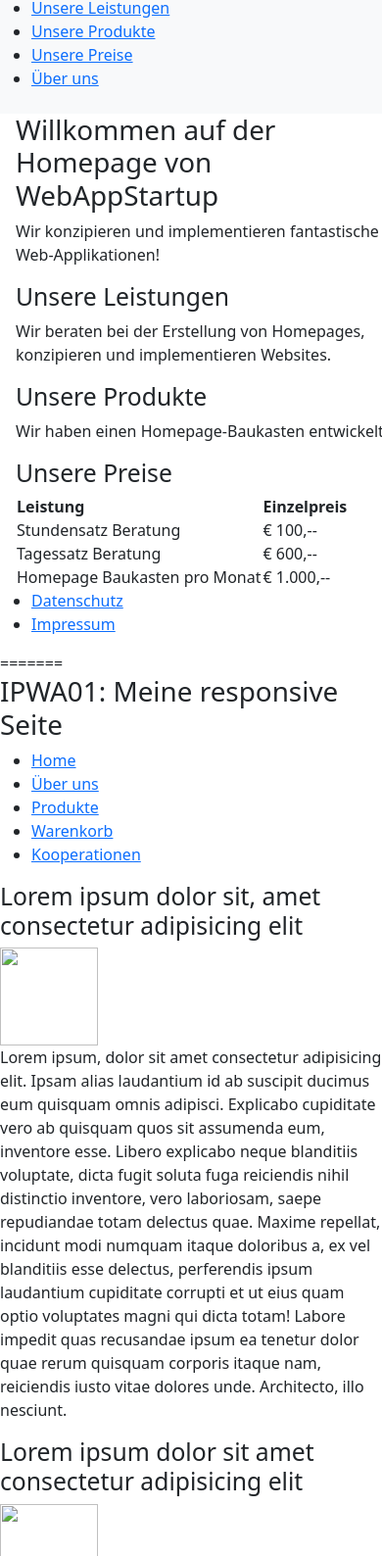
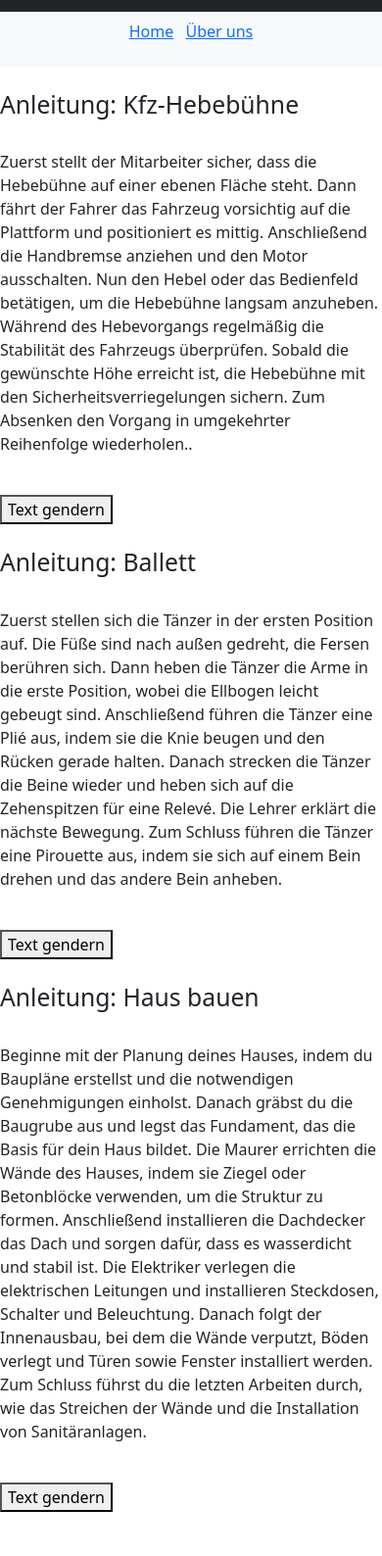
Before and after one commit to DanielO815/Gender-Automat, a plain HTML site: page index.html in a window 390 px wide. Shown: the part 146-1734 px from the top of the page at 98% size. Drawn offline with nearby package versions, Linux system fonts and the light colour scheme.

Commit message:
Update index.html

```diff
--- a/index.html
+++ b/index.html
@@ -1,193 +1,156 @@
 <<<<<<< HEAD
-<!DOCTYPE html>
-<html lang="de">
-    <header>
-        <title>Homepage WebAppStartup</title>
-        <link href="https://cdn.jsdelivr.net/npm/bootstrap@5.3.3/dist/css/bootstrap.min.css"
-        rel="stylesheet"
-        integrity="sha384-QWTKZyjpPEjISv5WaRU9OFeRpok6YctnYmDr5pNlyT2bRjXh0JMhjY6hW+ALEwIH"
-        crossorigin="anonymous"/>
-
-        <nav>
-            <ul class="bg-dark text-light text-end">
-
-                <li class="d-inline">
-
-                <form>
-
-                <input class="me-3" type="text" name="suche" placeholder="Suche">
-
-                </form>
-
-                </li>
-            <div class="me-3">
-                <li class="d-inline"><a
-                href="https://www.instagram.com/WebAppStartup">Instagram</a></li>
-                <li class="d-inline"><a
-                href="https://www.facebook.com/WebAppStartup">Facebook</a></li>
-                <li class="d-inline"><a
-                href="contact.html">Kontakt</a></li>
-            </div>
-            </ul>
-        </nav>
-        </header>
-<body>
-    <main>
-    <div class="row">
-    <div class="col-lg–4 col-md-6col-sm–12">
-      <nav class="navbar bg-light">
-        <ul>
-        <li><a href="home.html">Homepage</a></li>
-        <li><a href="services.html">Unsere Leistungen</a></li>
-        <li><a href="products.html">Unsere Produkte</a></li>
-        <li><a href="prices.html">Unsere Preise</a></li>
-        <li><a href="about.html">Über uns</a></li>
-        </ul>
-      </nav>
-    </div>
-    <div class="col-lg–8 col-sm–12 ms-3">
-      <section>
-        <h1>Willkommen auf der Homepage von WebAppStartup</h1>
-        <p>
-        Wir konzipieren und implementieren fantastische Web-Applikationen!
-        </p>
-      </section>
-      <section>
-        <h2>Unsere Leistungen</h2>
-        <p>
-        Wir beraten bei der Erstellung von Homepages, konzipieren und implementieren Websites.
-        </p>
-      </section>
-      <section>
-        <h2>Unsere Produkte</h2>
-        <p>
-        Wir haben einen Homepage-Baukasten entwickelt.
-        </p>
-      </section>
-      <section>
-        <h2>Unsere Preise</h2>
-      </section>
-
-        <table>
-            <thead>
-            <tr>
-            <th>Leistung</th>
-            <th>Einzelpreis</th>
-            </tr>
-            </thead>
-            <tbody>
-            <tr>
-            <td>Stundensatz Beratung</td>
-            <td>&euro; 100,--</td>
-            </tr>
-            <tr>
-            <td>Tagessatz Beratung</td>
-            <td>&euro; 600,--</td>
-            </tr>
-            <tr>
-            <td>Homepage Baukasten pro Monat</td>
-            <td>&euro; 1.000,--</td>
-            </tr>
-            </tbody>
-            </table>
-    </div>
-    </div>
-    </main>
-</body>
-<footer>
-    <nav>
-    <ul>
-    <li><a href="privacy.html">Datenschutz</a></li>
-    <li><a href="imprint.html">Impressum</a></li>
-    </ul>
-    </nav>
-    </footer>
-</html>
-=======
 <!DOCTYPE html>
 
 <html lang="de">
   <head>
+    <style>#impressum,#datenschutz,#uberuns{display:none}</style>
     <meta name="viewport" content="width=device-width, initial-scale=1.0" />
-    <title>IPWA01: Meine responsive Seite</title>
-    <link rel="stylesheet" href="styles.css" />
+    <title>Gender Automat</title>
+
+    <link
+      href="https://cdn.jsdelivr.net/npm/bootstrap@5.3.3/dist/css/bootstrap.min.css"
+      rel="stylesheet"
+      integrity="sha384-QWTKZyjpPEjISv5WaRU9OFeRpok6YctnYmDr5pNlyT2bRjXh0JMhjY6hW+ALEwIH"
+      crossorigin="anonymous"/>
+    <script src="https://cdn.jsdelivr.net/npm/gender.js"></script>
   </head>
 
   <body>
-    <header>
-      <h1>IPWA01: Meine responsive Seite</h1>
+    <header class="bg-dark text-light text-center py-3">
+      <h1 class="display-1 text-center">Gender-Automat</h1>
+      <h2 class="display-6">Texte automatisch gendern!</h2>
     </header>
 
-    <nav>
-      <ul>
-        <li><a href="#">Home</a></li>
-        <li><a href="#">Über uns</a></li>
-        <li><a href="#">Produkte</a></li>
-        <li><a href="#">Warenkorb</a></li>
-        <li><a href="#">Kooperationen</a></li>
+    <nav class="navbar bg-light">
+      <ul class="list-inline justify-content-center mx-auto">
+        <li class="list-inline-item"><a href="javascript:void(0);" onclick="zeigeHome()">Home</a></li>
+        <li class="list-inline-item"><a href="javascript:void(0);" onclick="subSitecontent('uberuns')">Über uns</a></li>
+
       </ul>
     </nav>
 
     <main>
-      <article>
-        <h2>Lorem ipsum dolor sit, amet consectetur adipisicing elit</h2>
-        <img src="images/image1.webp" width="100" />
-        <p>
-          Lorem ipsum, dolor sit amet consectetur adipisicing elit. Ipsam alias
-          laudantium id ab suscipit ducimus eum quisquam omnis adipisci.
-          Explicabo cupiditate vero ab quisquam quos sit assumenda eum,
-          inventore esse. Libero explicabo neque blanditiis voluptate, dicta
-          fugit soluta fuga reiciendis nihil distinctio inventore, vero
-          laboriosam, saepe repudiandae totam delectus quae. Maxime repellat,
-          incidunt modi numquam itaque doloribus a, ex vel blanditiis esse
-          delectus, perferendis ipsum laudantium cupiditate corrupti et ut eius
-          quam optio voluptates magni qui dicta totam! Labore impedit quas
-          recusandae ipsum ea tenetur dolor quae rerum quisquam corporis itaque
-          nam, reiciendis iusto vitae dolores unde. Architecto, illo nesciunt.
+      <div id="main-content" class="row">
+        <article  class="col-lg-4 col-md-6 col-sm-12">
+            <br>
+            <h2>Anleitung: Kfz-Hebebühne</h2>
+            <br>
+            <p id="Hebebühne">
+                Zuerst stellt der Mitarbeiter sicher, dass die Hebebühne auf einer ebenen Fläche steht.
+                Dann fährt der Fahrer das Fahrzeug vorsichtig auf die Plattform und positioniert es mittig.
+                Anschließend die Handbremse anziehen und den Motor ausschalten. Nun den Hebel oder das Bedienfeld betätigen,
+                um die Hebebühne langsam anzuheben. Während des Hebevorgangs regelmäßig die Stabilität des Fahrzeugs überprüfen.
+                Sobald die gewünschte Höhe erreicht ist, die Hebebühne mit den Sicherheitsverriegelungen sichern.
+                Zum Absenken den Vorgang in umgekehrter Reihenfolge wiederholen..
             </p>
+            <br>
+            <button onclick="genderText('Hebebühne')">Text gendern</button>
+            <br>
         </article>
-      <article>
-        <h2>Lorem ipsum dolor sit amet consectetur adipisicing elit</h2>
-        <img src="images/image1.webp" width="100" />
-        <p>
-          Lorem ipsum, dolor sit amet consectetur adipisicing elit. Ipsam alias
-          laudantium id ab suscipit ducimus eum quisquam omnis adipisci.
-          Explicabo cupiditate vero ab quisquam quos sit assumenda eum,
-          inventore esse. Libero explicabo neque blanditiis voluptate, dicta
-          fugit soluta fuga reiciendis nihil distinctio inventore, vero
-          laboriosam, saepe repudiandae totam delectus quae. Maxime repellat,
-          incidunt modi numquam itaque doloribus a, ex vel blanditiis esse
-          delectus, perferendis ipsum laudantium cupiditate corrupti et ut eius
-          quam optio voluptates magni qui dicta totam! Labore impedit quas
-          recusandae ipsum ea tenetur dolor quae rerum quisquam corporis itaque
-          nam, reiciendis iusto vitae dolores unde. Architecto, illo nesciunt.
+        <article class="col-lg-4 col-md-6 col-sm-12">
+            <br>
+            <h2>Anleitung: Ballett</h2>
+            <br>
+            <p id="Balett">
+                Zuerst stellen sich die Tänzer in der ersten Position auf.
+                Die Füße sind nach außen gedreht, die Fersen berühren sich.
+                Dann heben die Tänzer die Arme in die erste Position,
+                wobei die Ellbogen leicht gebeugt sind. Anschließend führen die Tänzer eine Plié aus,
+                indem sie die Knie beugen und den Rücken gerade halten.
+                Danach strecken die Tänzer die Beine wieder und
+                heben sich auf die Zehenspitzen für eine Relevé.
+                Die Lehrer erklärt die nächste Bewegung.
+                Zum Schluss führen die Tänzer eine Pirouette aus,
+                indem sie sich auf einem Bein drehen und das andere Bein anheben.
             </p>
+            <br>
+            <button onclick="genderText('Balett')">Text gendern</button>
+            <br>
         </article>
-      <article>
-        <h2>Lorem ipsum dolor sit amet consectetur adipisicing elit</h2>
-        <img src="images/image1.webp" width="100" />
-        <p>
-          Lorem ipsum, dolor sit amet consectetur adipisicing elit. Ipsam alias
-          laudantium id ab suscipit ducimus eum quisquam omnis adipisci.
-          Explicabo cupiditate vero ab quisquam quos sit assumenda eum,
-          inventore esse. Libero explicabo neque blanditiis voluptate, dicta
-          fugit soluta fuga reiciendis nihil distinctio inventore, vero
-          laboriosam, saepe repudiandae totam delectus quae. Maxime repellat,
-          incidunt modi numquam itaque doloribus a, ex vel blanditiis esse
-          delectus, perferendis ipsum laudantium cupiditate corrupti et ut eius
-          quam optio voluptates magni qui dicta totam! Labore impedit quas
-          recusandae ipsum ea tenetur dolor quae rerum quisquam corporis itaque
-          nam, reiciendis iusto vitae dolores unde. Architecto, illo nesciunt.
+        <article class="col-lg-4 col-md-6 col-sm-12">
+            <br>
+            <h2>Anleitung: Haus bauen</h2>
+            <br>
+            <p id="Haus">
+                Beginne mit der Planung deines Hauses,
+                indem du Baupläne erstellst und die notwendigen Genehmigungen einholst.
+                Danach gräbst du die Baugrube aus und legst das Fundament,
+                das die Basis für dein Haus bildet. Die Maurer errichten die Wände des Hauses,
+                indem sie Ziegel oder Betonblöcke verwenden, um die Struktur zu formen.
+                Anschließend installieren die Dachdecker das Dach und sorgen dafür,
+                dass es wasserdicht und stabil ist. Die Elektriker verlegen die elektrischen
+                Leitungen und installieren Steckdosen, Schalter und Beleuchtung.
+                Danach folgt der Innenausbau, bei dem die Wände verputzt,
+                Böden verlegt und Türen sowie Fenster installiert werden.
+                Zum Schluss führst du die letzten Arbeiten durch, wie das Streichen der
+                Wände und die Installation von Sanitäranlagen.
             </p>
+            <br>
+            <button onclick="genderText('Haus')">Text gendern</button>
+            <br>
         </article>
+        <script>
+            function genderText(artikel){
+                const mas_femEndings = ["er", "or", "ig","in"];
+                const manPronom = ["er", "sein", "der"];
+                const femPronom = ["sie", "ihr", "die"];
+                let text = document.getElementById(artikel).innerText;
+                var words = text.split(" ");
+                for (let i=0;i<words.length;i++){
+                    for (let i2=0;i2<manPronom.length;i2++)
+                        if (words[i].toLowerCase()==manPronom[i2]||words[i].toLowerCase()==femPronom[i2]){
+                            for (let i3=0;i3<mas_femEndings.length;i3++)
+                                if (words[i+1].endsWith(mas_femEndings[i3])){
+                                    //document.getElementById("targetText").innerText=document.getElementById("targetText").innerText + words[i+1]
+                                    words[i+1]=words[i+1]+":innen"
+
+                                }
+                        }
+                }
+                let neuerAbsatz=words.join(" ")
+                document.getElementById(artikel).innerText=neuerAbsatz
+            }
+            function subSitecontent(content) {
+            var mainContent = document.getElementById("main-content");
+            var subContent = document.getElementById(content);
+            mainContent.style.display = "none";
+            subContent.style.display = "block";
+            }
+            function zeigeHome(){
+                var mainContent = document.getElementById("main-content");
+                var impressum = document.getElementById("impressum");
+                var datenschutz = document.getElementById("datenschutz");
+                var uberuns = document.getElementById("uberuns");
+                mainContent.style.display = "inline-flex";
+                impressum.style.display = "none";
+                datenschutz.style.display = "none";
+                uberuns.style.display = "none";
+            }
+
+        </script>
+
+      </div>
     </main>
+    <div id="impressum">
+        <h2>Impressum</h2>
+        <p>Hier steht das Impressum</p>
+    </div>
+    <div id="datenschutz">
+        <h2>Datenschutz</h2>
+        <p>Hier stehen Informationen zum Datenschutz</p>
+    </div>
+    <div id="uberuns">
+        <h2>Infos über Uns</h2>
+        <p>Hier stehen Informationen über uns</p>
+    </div>
 
-    <footer>
-      <ul>
-        <li><a href="#">Impressum</a></li>
-        <li><a href="#">Datenschutz</a></li>
+    <footer class="mt-5 bg-light text-center">
+      <ul class="list-inline justify-content-center mx-auto">
+        <li class="list-inline-item"><a href="javascript:void(0);" onclick="subSitecontent('impressum')">Impressum</a></li>
+        <li class="list-inline-item"><a href="javascript:void(0);" onclick="subSitecontent('datenschutz')">Datenschutz</a></li>
       </ul>
     </footer>
+
   </body>
 </html>
 >>>>>>> 850064ae7ccb64fcba54e69f915280bfaf0b5ca2
```
Lines whose indentation alone changed are shown as unchanged.
